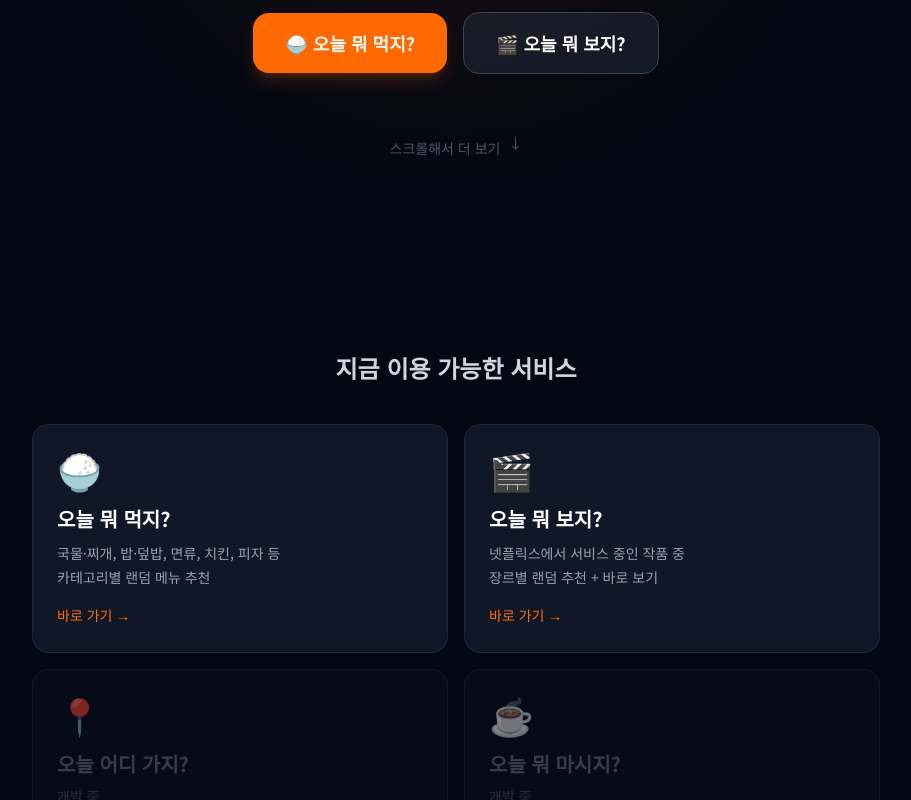
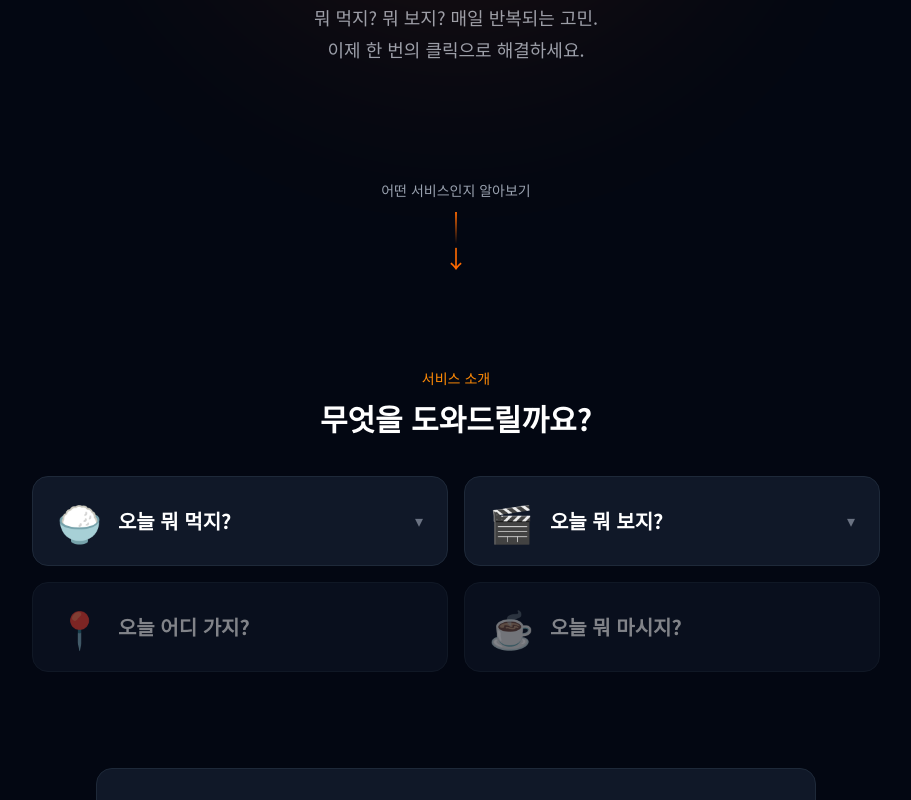
Before and after one commit to Todayisthis/oneul-is-this, a Next.js app: page / in a window 1280 px wide. Shown: the part 480-1280 px from the top of the page, without its empty margins (184-1095 px from the left). Built offline with nearby package versions, Linux system fonts and the light colour scheme.

Commit message:
feat: 홈 카드 클릭 시 설명 펼침, 히어로 버튼 제거, 스크롤 유도 강화

```diff
--- a/app/page.tsx
+++ b/app/page.tsx
@@ -1,5 +1,5 @@
 import type { Metadata } from "next";
-import Link from "next/link";
+import FeatureCards from "@/components/home/FeatureCards";
 
 export const metadata: Metadata = {
   title: "오늘 뭐먹지? 저녁 뭐먹지? 메뉴 추천 | 오늘은 이거다",
@@ -32,7 +32,6 @@ export default function Home() {
 
         {/* 히어로 */}
         <section className="relative flex min-h-screen flex-col items-center justify-center overflow-hidden px-6 text-center">
-          {/* 배경 글로우 */}
           <div className="pointer-events-none absolute left-1/2 top-1/3 h-[500px] w-[500px] -translate-x-1/2 -translate-y-1/2 rounded-full bg-orange-500 opacity-10 blur-[120px]" />
 
           <p className="mb-4 rounded-full border border-orange-500/30 bg-orange-500/10 px-4 py-1.5 text-sm font-medium text-orange-400">
@@ -49,79 +48,27 @@ export default function Home() {
             이제 한 번의 클릭으로 해결하세요.
           </p>
 
-          <div className="mt-10 flex flex-col items-center gap-4 sm:flex-row">
-            <Link
-              href="/eat"
-              className="rounded-2xl bg-orange-500 px-8 py-4 text-lg font-bold text-white shadow-lg shadow-orange-500/20 transition hover:bg-orange-600"
-            >
-              🍚 오늘 뭐 먹지?
-            </Link>
-            <Link
-              href="/watch"
-              className="rounded-2xl border border-gray-700 bg-gray-900 px-8 py-4 text-lg font-bold text-white transition hover:border-orange-500/50 hover:bg-gray-800"
-            >
-              🎬 오늘 뭐 보지?
-            </Link>
-          </div>
-
-          <div className="mt-16 flex items-center gap-2 text-sm text-gray-600">
-            <span>스크롤해서 더 보기</span>
-            <span className="animate-bounce">↓</span>
+          {/* 스크롤 유도 */}
+          <div className="absolute bottom-10 flex flex-col items-center gap-3">
+            <p className="text-sm font-medium text-gray-400">어떤 서비스인지 알아보기</p>
+            <div className="flex flex-col items-center gap-1">
+              <div className="h-8 w-0.5 animate-pulse bg-gradient-to-b from-orange-500 to-transparent" />
+              <span className="animate-bounce text-2xl text-orange-500">↓</span>
+            </div>
           </div>
         </section>
 
         {/* 기능 카드 */}
-        <section className="mx-auto max-w-4xl px-6 pb-24 pt-8">
-          <h2 className="mb-10 text-center text-2xl font-bold text-gray-300">
-            지금 이용 가능한 서비스
+        <section className="mx-auto max-w-4xl px-6 pb-24 pt-12">
+          <p className="mb-3 text-center text-sm font-medium text-orange-400">서비스 소개</p>
+          <h2 className="mb-10 text-center text-3xl font-bold text-white">
+            무엇을 도와드릴까요?
           </h2>
-          <div className="grid gap-4 sm:grid-cols-2">
-            <Link
-              href="/eat"
-              className="group rounded-2xl border border-gray-800 bg-gray-900 p-6 transition hover:border-orange-500/40 hover:bg-gray-800"
-            >
-              <div className="mb-4 text-4xl">🍚</div>
-              <h3 className="text-xl font-bold text-white">오늘 뭐 먹지?</h3>
-              <p className="mt-2 text-sm leading-6 text-gray-400">
-                국물·찌개, 밥·덮밥, 면류, 치킨, 피자 등<br />
-                카테고리별 랜덤 메뉴 추천
-              </p>
-              <span className="mt-4 inline-block text-sm font-medium text-orange-500 group-hover:underline">
-                바로 가기 →
-              </span>
-            </Link>
-
-            <Link
-              href="/watch"
-              className="group rounded-2xl border border-gray-800 bg-gray-900 p-6 transition hover:border-orange-500/40 hover:bg-gray-800"
-            >
-              <div className="mb-4 text-4xl">🎬</div>
-              <h3 className="text-xl font-bold text-white">오늘 뭐 보지?</h3>
-              <p className="mt-2 text-sm leading-6 text-gray-400">
-                넷플릭스에서 서비스 중인 작품 중<br />
-                장르별 랜덤 추천 + 바로 보기
-              </p>
-              <span className="mt-4 inline-block text-sm font-medium text-orange-500 group-hover:underline">
-                바로 가기 →
-              </span>
-            </Link>
-
-            <div className="rounded-2xl border border-gray-800 bg-gray-900/50 p-6 opacity-50">
-              <div className="mb-4 text-4xl">📍</div>
-              <h3 className="text-xl font-bold text-gray-500">오늘 어디 가지?</h3>
-              <p className="mt-2 text-sm text-gray-600">개발 중</p>
-            </div>
-
-            <div className="rounded-2xl border border-gray-800 bg-gray-900/50 p-6 opacity-50">
-              <div className="mb-4 text-4xl">☕</div>
-              <h3 className="text-xl font-bold text-gray-500">오늘 뭐 마시지?</h3>
-              <p className="mt-2 text-sm text-gray-600">개발 중</p>
-            </div>
-          </div>
+          <FeatureCards />
         </section>
 
         {/* SEO 텍스트 */}
-        <section className="mx-auto max-w-3xl space-y-10 px-6 pb-24 text-left">
+        <section className="mx-auto max-w-3xl space-y-6 px-6 pb-24 text-left">
           <div className="rounded-2xl border border-gray-800 bg-gray-900 p-8">
             <h2 className="text-xl font-bold text-white">오늘 뭐 먹지? 고민, 이제 그만</h2>
             <p className="mt-4 leading-8 text-gray-400">
--- /dev/null
+++ b/components/home/FeatureCards.tsx
@@ -0,0 +1,128 @@
+"use client";
+
+import { useState } from "react";
+import Link from "next/link";
+
+const features = [
+  {
+    emoji: "🍚",
+    title: "오늘 뭐 먹지?",
+    href: "/eat",
+    description: (
+      <>
+        <p className="leading-7 text-gray-400">
+          매일 점심시간마다 팀원들과 &quot;오늘 뭐 먹지?&quot;로 시작하는 10분짜리 회의, 익숙하지 않으신가요?
+          퇴근 후 배달앱을 열어놓고 30분째 아무것도 고르지 못한 경험은요?
+        </p>
+        <p className="mt-3 leading-7 text-gray-400">
+          국물·찌개, 밥·덮밥, 면류, 분식, 고기·구이, 치킨, 피자, 패스트푸드 등
+          원하는 카테고리를 선택하면 딱 하나를 골라드립니다.
+          마음에 안 들면 다시 뽑으면 그만이에요.
+        </p>
+        <p className="mt-3 leading-7 text-gray-400">
+          결정 피로를 줄이고, 소중한 시간을 아끼세요.
+        </p>
+      </>
+    ),
+  },
+  {
+    emoji: "🎬",
+    title: "오늘 뭐 보지?",
+    href: "/watch",
+    description: (
+      <>
+        <p className="leading-7 text-gray-400">
+          넷플릭스를 켜서 30분째 무엇을 볼지 고르다가 결국 유튜브를 보게 된 경험, 다들 있으시죠?
+        </p>
+        <p className="mt-3 leading-7 text-gray-400">
+          현재 넷플릭스 한국에서 서비스 중인 1,000개 이상의 작품 중에서
+          원하는 장르를 선택하면 딱 하나를 추천해드려요.
+          추천 결과에서 바로 넷플릭스 앱으로 이동도 가능해요.
+        </p>
+        <p className="mt-3 leading-7 text-gray-400">
+          액션, 로맨스, 코미디, 공포, SF, 드라마 등 다양한 장르를 조합해서 골라보세요.
+        </p>
+      </>
+    ),
+  },
+  {
+    emoji: "📍",
+    title: "오늘 어디 가지?",
+    href: null,
+    description: (
+      <p className="leading-7 text-gray-400">
+        주말에 어디 갈지 고민될 때, 근처 맛집·카페·공원을 랜덤으로 추천해드릴 예정이에요.
+        <span className="ml-2 rounded-full bg-gray-700 px-2 py-0.5 text-xs text-gray-400">개발 중</span>
+      </p>
+    ),
+  },
+  {
+    emoji: "☕",
+    title: "오늘 뭐 마시지?",
+    href: null,
+    description: (
+      <p className="leading-7 text-gray-400">
+        커피, 차, 음료 등 오늘 마실 음료를 랜덤으로 추천해드릴 예정이에요.
+        <span className="ml-2 rounded-full bg-gray-700 px-2 py-0.5 text-xs text-gray-400">개발 중</span>
+      </p>
+    ),
+  },
+];
+
+export default function FeatureCards() {
+  const [openIndex, setOpenIndex] = useState<number | null>(null);
+
+  function toggle(i: number) {
+    setOpenIndex((prev) => (prev === i ? null : i));
+  }
+
+  return (
+    <div className="grid gap-4 sm:grid-cols-2">
+      {features.map((f, i) => {
+        const isOpen = openIndex === i;
+        const isDisabled = !f.href;
+        return (
+          <div
+            key={f.title}
+            className={`rounded-2xl border bg-gray-900 transition ${
+              isDisabled
+                ? "border-gray-800 opacity-50"
+                : "cursor-pointer border-gray-800 hover:border-orange-500/40 hover:bg-gray-800"
+            }`}
+          >
+            <button
+              className="flex w-full items-center justify-between p-6 text-left"
+              onClick={() => !isDisabled && toggle(i)}
+              disabled={isDisabled}
+            >
+              <div className="flex items-center gap-4">
+                <span className="text-4xl">{f.emoji}</span>
+                <span className="text-xl font-bold text-white">{f.title}</span>
+              </div>
+              {!isDisabled && (
+                <span className={`text-gray-500 transition-transform duration-200 ${isOpen ? "rotate-180" : ""}`}>
+                  ▾
+                </span>
+              )}
+            </button>
+
+            {isOpen && (
+              <div className="border-t border-gray-800 px-6 pb-6 pt-4">
+                {f.description}
+                {f.href && (
+                  <Link
+                    href={f.href}
+                    className="mt-5 inline-block rounded-xl bg-orange-500 px-5 py-2.5 text-sm font-bold text-white transition hover:bg-orange-600"
+                    onClick={(e) => e.stopPropagation()}
+                  >
+                    바로가기 →
+                  </Link>
+                )}
+              </div>
+            )}
+          </div>
+        );
+      })}
+    </div>
+  );
+}
```
